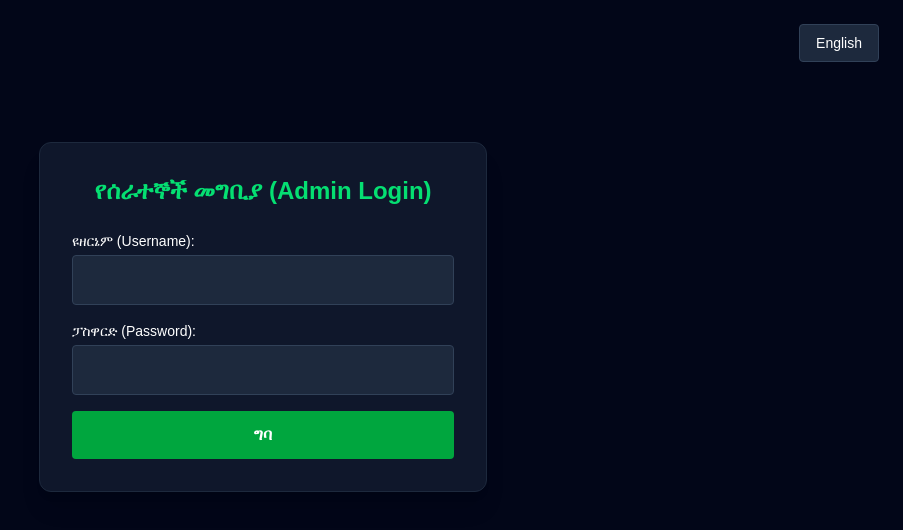
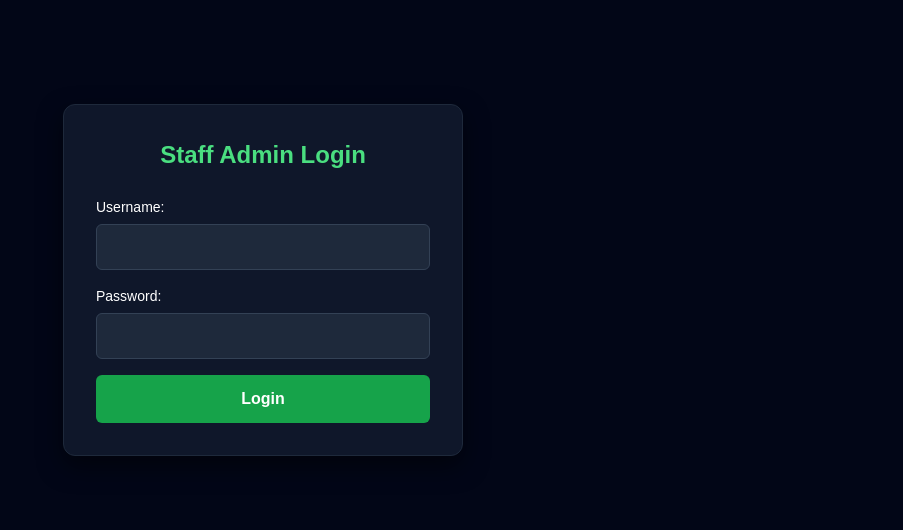
Before and after one commit to Zekariyas-19/greensparksolutions-website-, a Next.js app: page /admin in a window 1280 px wide. Shown: the top 530 px of the page, without its empty margins (377-1280 px from the left). Built offline with nearby package versions, Linux system fonts and the light colour scheme.

Commit message:
Make admin login English

```diff
--- a/app/admin/page.tsx
+++ b/app/admin/page.tsx
@@ -1,64 +1,25 @@
 'use client';
 import { useState } from 'react';
 
-// የቋንቋ ምርጫዎች (Translations)
-const translations = {
-  am: {
-    title: 'የሰራተኞች መግቢያ (Admin Login)',
-    username: 'ዩዘርኔም (Username):',
-    password: 'ፓስዋርድ (Password):',
-    loginBtn: 'ግባ',
-    error: 'የተሳሳተ ዩዘርኔም ወይም ፓስዋርድ!',
-    dashboardTitle: 'የድርጅት አስተዳደር ዳሽቦርድ',
-    onlineBookings: 'በኦንላይን የተያዙ (Online Bookings)',
-    walkInTitle: 'በአካል የመጡ ሰዎችን/ተሽከርካሪዎችን መመዝገቢያ',
-    namePlaceholder: 'ስም ወይም ተሽከርካሪ ቁጥር...',
-    phonePlaceholder: 'ስልክ ቁጥር...',
-    registerBtn: 'መዝግብ',
-    logout: 'ውጣ (Logout)',
-    langToggle: 'English',
-  },
-  en: {
-    title: 'Staff Admin Login',
-    username: 'Username:',
-    password: 'Password:',
-    loginBtn: 'Login',
-    error: 'Invalid username or password!',
-    dashboardTitle: 'Company Management Dashboard',
-    onlineBookings: 'Online Bookings',
-    walkInTitle: 'Walk-in Registration',
-    namePlaceholder: 'Name or Vehicle Number...',
-    phonePlaceholder: 'Phone Number...',
-    registerBtn: 'Register',
-    logout: 'Logout',
-    langToggle: 'አማርኛ',
-  }
-};
-
 export default function AdminPage() {
-  const [lang, setLang] = useState<'am' | 'en'>('am');
-  const t = translations[lang];
-
   const [isLoggedIn, setIsLoggedIn] = useState(false);
   const [username, setUsername] = useState('');
   const [password, setPassword] = useState('');
   const [loginError, setLoginError] = useState('');
 
-  // ለሙከራ የሚሆን ዩዘርኔም እና ፓስዋርድ (ለጊዜው)
   const handleLogin = (e: React.FormEvent) => {
     e.preventDefault();
     if (username === 'admin' && password === '1234') {
       setIsLoggedIn(true);
       setLoginError('');
     } else {
-      setLoginError(t.error);
+      setLoginError('Invalid username or password!');
     }
   };
 
-  // የቦኪንግ እና ዎች-ኢን መረጃዎች ሁኔታ
-  const [bookings, setBookings] = useState([
-    { id: 1, name: 'ከበደ መኮንን', type: 'መኪና - A12345', status: 'በኦንላይን የተያዘ' },
-    { id: 2, name: 'አበበ በላቸው', type: 'ሰው - ፊት ለፊት', status: 'በኦንላይን የተያዘ' }
+  const [records, setRecords] = useState([
+    { id: 1, name: 'Kebede Mekonnen', type: 'Car - A12345', status: 'Online Booked' },
+    { id: 2, name: 'Abebe Balcha', type: 'Walk-in', status: 'Online Booked' }
   ]);
 
   const [walkInName, setWalkInName] = useState('');
@@ -68,124 +29,118 @@ export default function AdminPage() {
     e.preventDefault();
     if (!walkInName) return;
     const newEntry = {
-      id: bookings.length + 1,
+      id: records.length + 1,
       name: walkInName,
-      type: walkInPhone ? `በአካል (${walkInPhone})` : 'በአካል (Walk-in)',
-      status: 'ተመዝግቧል'
+      type: walkInPhone ? `Walk-in (${walkInPhone})` : 'Walk-in',
+      status: 'Registered'
     };
-    setBookings([...bookings, newEntry]);
+    setRecords([...records, newEntry]);
     setWalkInName('');
     setWalkInPhone('');
   };
 
   return (
-    <div className="min-h-screen bg-slate-950 text-white p-6">
-      {/* የቋንቋ መቀየሪያ ቁልፍ */}
-      <div className="flex justify-end mb-4">
-        <button
-          onClick={() => setLang(lang === 'am' ? 'en' : 'am')}
-          className="bg-slate-800 border border-slate-700 px-4 py-2 rounded text-sm hover:bg-slate-700 transition"
-        >
-          {t.langToggle}
-        </button>
-      </div>
+    <div style={{ minHeight: '100vh', backgroundColor: '#020617', color: '#ffffff', padding: '24px', fontFamily: 'sans-serif' }}>
+      {!isLoggedIn ? (
+        <div style={{ maxWidth: '400px', margin: '80px auto', backgroundColor: '#0f172a', padding: '32px', borderRadius: '12px', border: '1px solid #1e293b', boxShadow: '0 10px 25px rgba(0,0,0,0.5)' }}>
+          <h1 style={{ fontSize: '24px', fontWeight: 'bold', marginBottom: '24px', color: '#4ade80', textAlign: 'center' }}>
+            Staff Admin Login
+          </h1>
 
-      {!isLoggedIn ? (
-        /* የሎጊን ገጽ (Login Form) */
-        <div className="max-w-md mx-auto mt-20 bg-slate-900 p-8 rounded-xl border border-slate-800 shadow-xl">
-          <h1 className="text-2xl font-bold mb-6 text-green-400 text-center">{t.title}</h1>
-
-          <form onSubmit={handleLogin} className="space-y-4">
+          <form onSubmit={handleLogin} style={{ display: 'flex', flexDirection: 'column', gap: '16px' }}>
             <div>
-              <label className="block text-sm font-medium mb-1">{t.username}</label>
+              <label style={{ display: 'block', fontSize: '14px', marginBottom: '6px' }}>
+                Username:
+              </label>
               <input
                 type="text"
                 value={username}
                 onChange={(e) => setUsername(e.target.value)}
-                className="w-full p-3 rounded bg-slate-800 border border-slate-700 text-white focus:outline-none focus:border-green-500"
+                style={{ width: '100%', padding: '10px', borderRadius: '6px', backgroundColor: '#1e293b', border: '1px solid #334155', color: '#ffffff', boxSizing: 'border-box' }}
                 required
               />
             </div>
 
             <div>
-              <label className="block text-sm font-medium mb-1">{t.password}</label>
+              <label style={{ display: 'block', fontSize: '14px', marginBottom: '6px' }}>
+                Password:
+              </label>
               <input
                 type="password"
                 value={password}
                 onChange={(e) => setPassword(e.target.value)}
-                className="w-full p-3 rounded bg-slate-800 border border-slate-700 text-white focus:outline-none focus:border-green-500"
+                style={{ width: '100%', padding: '10px', borderRadius: '6px', backgroundColor: '#1e293b', border: '1px solid #334155', color: '#ffffff', boxSizing: 'border-box' }}
                 required
               />
             </div>
 
-            {loginError && <p className="text-red-400 text-sm">{loginError}</p>}
+            {loginError && <p style={{ color: '#f87171', fontSize: '14px' }}>{loginError}</p>}
 
             <button
               type="submit"
-              className="w-full bg-green-600 hover:bg-green-700 text-white p-3 rounded font-bold transition"
+              style={{ width: '100%', backgroundColor: '#16a34a', color: '#ffffff', padding: '12px', borderRadius: '6px', fontWeight: 'bold', border: 'none', cursor: 'pointer' }}
             >
-              {t.loginBtn}
+              Login
             </button>
           </form>
         </div>
       ) : (
-        /* ዋናው ዳሽቦርድ (Main Dashboard) */
-        <div className="max-w-4xl mx-auto space-y-8">
-          <div className="flex justify-between items-center bg-slate-900 p-6 rounded-xl border border-slate-800">
-            <h1 className="text-2xl font-bold text-green-400">{t.dashboardTitle}</h1>
+        <div style={{ maxWidth: '800px', margin: '0 auto', display: 'flex', flexDirection: 'column', gap: '24px' }}>
+          <div style={{ display: 'flex', justifyContent: 'space-between', alignItems: 'center', backgroundColor: '#0f172a', padding: '20px', borderRadius: '12px', border: '1px solid #1e293b' }}>
+            <h1 style={{ fontSize: '22px', fontWeight: 'bold', color: '#4ade80' }}>
+              Company Management Dashboard
+            </h1>
             <button
               onClick={() => setIsLoggedIn(false)}
-              className="bg-red-600 hover:bg-red-700 px-4 py-2 rounded text-sm transition"
+              style={{ backgroundColor: '#dc2626', color: '#ffffff', padding: '8px 16px', borderRadius: '6px', border: 'none', cursor: 'pointer' }}
             >
-              {t.logout}
+              Logout
             </button>
           </div>
 
-          <div className="grid md:grid-cols-2 gap-6">
-            {/* በኦንላይን የተያዙ መረጃዎች ማሳያ */}
-            <div className="bg-slate-900 p-6 rounded-xl border border-slate-800">
-              <h2 className="text-xl font-semibold mb-4 text-slate-200">{t.onlineBookings}</h2>
-              <div className="space-y-3">
-                {bookings.map((item) => (
-                  <div key={item.id} className="p-3 bg-slate-800 rounded border border-slate-700 flex justify-between items-center">
+          <div style={{ display: 'grid', gridTemplateColumns: '1fr 1fr', gap: '24px' }}>
+            <div style={{ backgroundColor: '#0f172a', padding: '20px', borderRadius: '12px', border: '1px solid #1e293b' }}>
+              <h2 style={{ fontSize: '18px', fontWeight: 'semibold', marginBottom: '16px', color: '#e2e8f0' }}>
+                Online Bookings
+              </h2>
+              <div style={{ display: 'flex', flexDirection: 'column', gap: '12px' }}>
+                {records.map((item) => (
+                  <div key={item.id} style={{ padding: '12px', backgroundColor: '#1e293b', borderRadius: '6px', border: '1px solid #334155', display: 'flex', justifyContent: 'space-between', alignItems: 'center' }}>
                     <div>
-                      <p className="font-bold">{item.name}</p>
-                      <p className="text-xs text-slate-400">{item.type}</p>
+                      <p style={{ fontWeight: 'bold', margin: 0 }}>{item.name}</p>
+                      <p style={{ fontSize: '12px', color: '#94a3b8', margin: '4px 0 0 0' }}>{item.type}</p>
                     </div>
-                    <span className="text-xs bg-green-900 text-green-300 px-2 py-1 rounded">{item.status}</span>
+                    <span style={{ fontSize: '12px', backgroundColor: '#064e3b', color: '#6ee7b7', padding: '4px 8px', borderRadius: '4px' }}>{item.status}</span>
                   </div>
                 ))}
               </div>
             </div>
 
-            {/* በአካል መጥተው የሚመዘገቡበት ክፍል (Walk-in Form) */}
-            <div className="bg-slate-900 p-6 rounded-xl border border-slate-800">
-              <h2 className="text-xl font-semibold mb-4 text-slate-200">{t.walkInTitle}</h2>
-              <form onSubmit={handleWalkInSubmit} className="space-y-4">
-                <div>
+            <div style={{ backgroundColor: '#0f172a', padding: '20px', borderRadius: '12px', border: '1px solid #1e293b' }}>
+              <h2 style={{ fontSize: '18px', fontWeight: 'semibold', marginBottom: '16px', color: '#e2e8f0' }}>
+                Walk-in Registration
+              </h2>
+              <form onSubmit={handleWalkInSubmit} style={{ display: 'flex', flexDirection: 'column', gap: '16px' }}>
                 <input
                   type="text"
                   value={walkInName}
                   onChange={(e) => setWalkInName(e.target.value)}
-                    placeholder={t.namePlaceholder}
-                    className="w-full p-3 rounded bg-slate-800 border border-slate-700 text-white"
+                  placeholder="Name or Vehicle Number..."
+                  style={{ width: '100%', padding: '10px', borderRadius: '6px', backgroundColor: '#1e293b', border: '1px solid #334155', color: '#ffffff', boxSizing: 'border-box' }}
                   required
                 />
-                </div>
-                <div>
                 <input
                   type="text"
                   value={walkInPhone}
                   onChange={(e) => setWalkInPhone(e.target.value)}
-                    placeholder={t.phonePlaceholder}
-                    className="w-full p-3 rounded bg-slate-800 border border-slate-700 text-white"
+                  placeholder="Phone Number..."
+                  style={{ width: '100%', padding: '10px', borderRadius: '6px', backgroundColor: '#1e293b', border: '1px solid #334155', color: '#ffffff', boxSizing: 'border-box' }}
                 />
-                </div>
                 <button
                   type="submit"
-                  className="w-full bg-green-600 hover:bg-green-700 text-white p-3 rounded font-bold transition"
+                  style={{ width: '100%', backgroundColor: '#16a34a', color: '#ffffff', padding: '12px', borderRadius: '6px', fontWeight: 'bold', border: 'none', cursor: 'pointer' }}
                 >
-                  {t.registerBtn}
+                  Register
                 </button>
               </form>
             </div>
```
Lines whose indentation alone changed are shown as unchanged.
